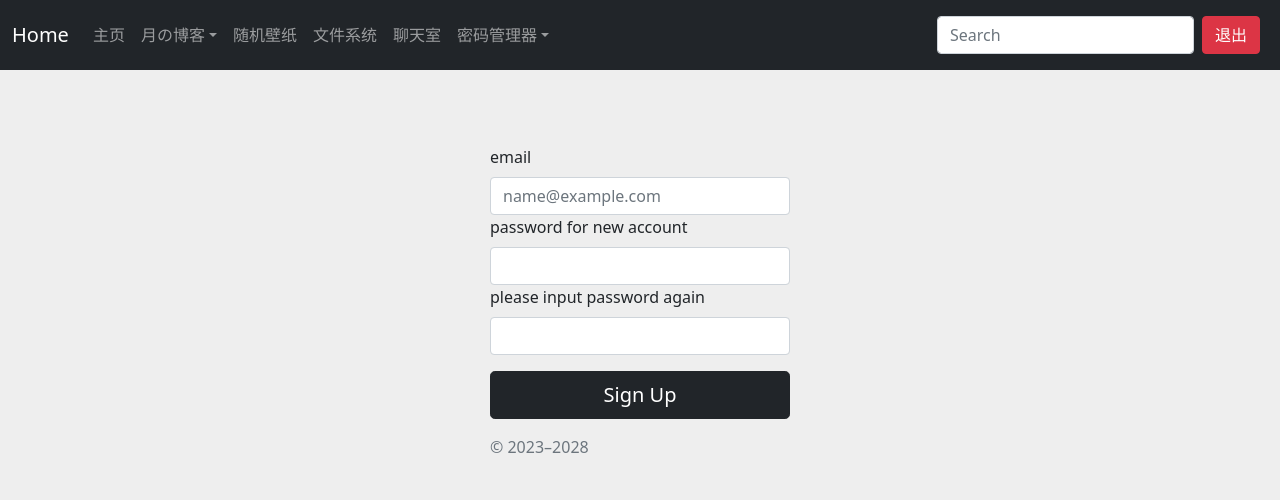
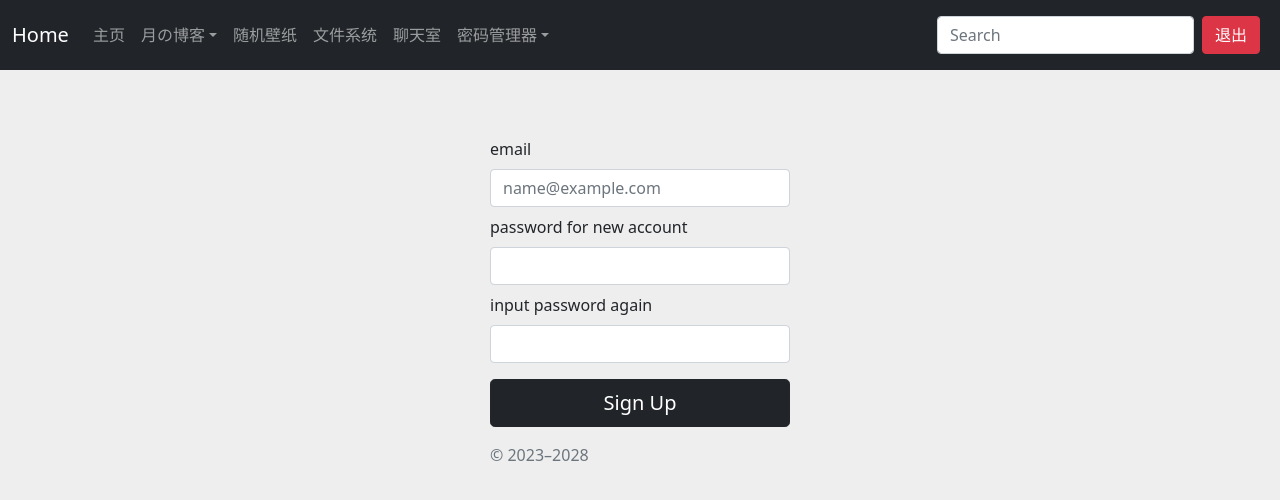
Before and after one commit to kanosc/mysite, a Vue app: page /keysignup in a window 1280 px wide. Shown: the top 500 px of the page. Built offline with nearby package versions, Linux system fonts and the light colour scheme.

Commit message:
adpapt ui

```diff
--- a/src/views/KeySignUp.vue
+++ b/src/views/KeySignUp.vue
@@ -38,9 +38,9 @@ const keySignUp = async () => {
                 <label for="t-name" class="form-label">email</label>
                 <input type="email" id="t-name" class="form-control" name="email" v-model="username"
                     placeholder="name@example.com">
-                <label for="t-pwd" class="form-label">password for new account</label>
+                <label for="t-pwd" class="form-label mt-2">password for new account</label>
                 <input type="password" id="t-pwd" class="form-control" name="password" v-model="password">
-                <label for="t-pwd2" class="form-label">please input password again</label>
+                <label for="t-pwd2" class="form-label mt-2">input password again</label>
                 <input type="password" id="t-pwd2" class="form-control" name="password2" v-model="password2">
                 <!-- <span class="text-danger">Notice: system will not collect your password, please remember or put it in secure
                     place.</span> -->
```
